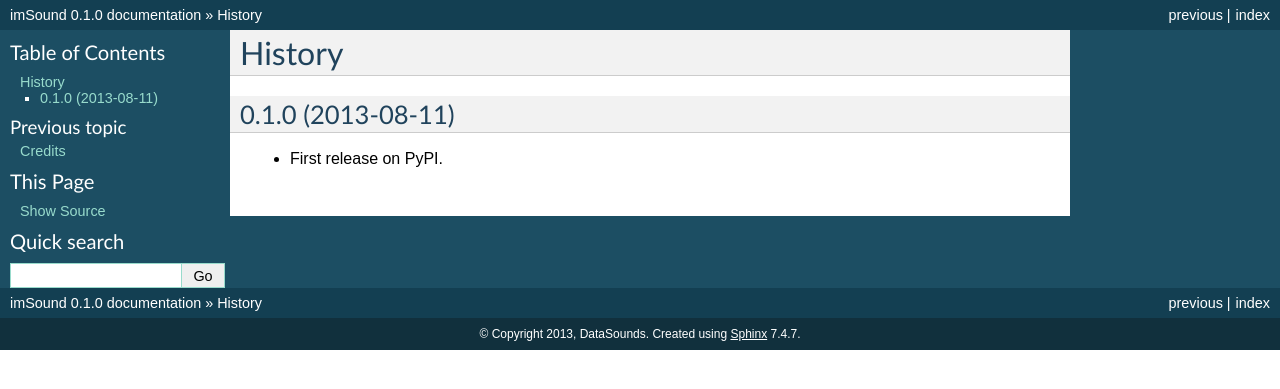
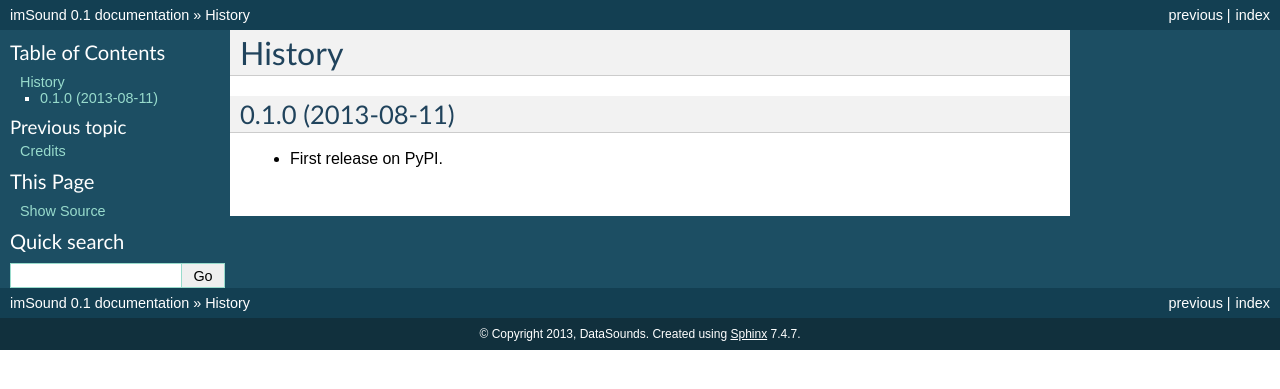
Before and after one commit to DataSounds/imSound, a Sphinx documentation site: the page built from docs/history.rst, in a window 1280 px wide. Shown: the top 389 px of the page. Built offline with Sphinx 7.4.7, drawn with Linux system fonts in a browser that asks for light colours; part of the change alters nothing that is shown.

```diff
--- a/docs/conf.py
+++ b/docs/conf.py
@@ -28,7 +28,7 @@ project_root = os.path.dirname(cwd)
 # version is used.
 sys.path.insert(0, project_root)
 
-import imSound
+#import imSound
 
 # -- General configuration -----------------------------------------------------
 
@@ -60,9 +60,11 @@ copyright = u'2013, DataSounds'
 # built documents.
 #
 # The short X.Y version.
-version = imSound.__version__
+#version = imSound.__version__
+version = '0.1'
 # The full version, including alpha/beta/rc tags.
-release = imSound.__version__
+#release = imSound.__version__
+release = '0.1'
 
 # The language for content autogenerated by Sphinx. Refer to documentation
 # for a list of supported languages.
```
